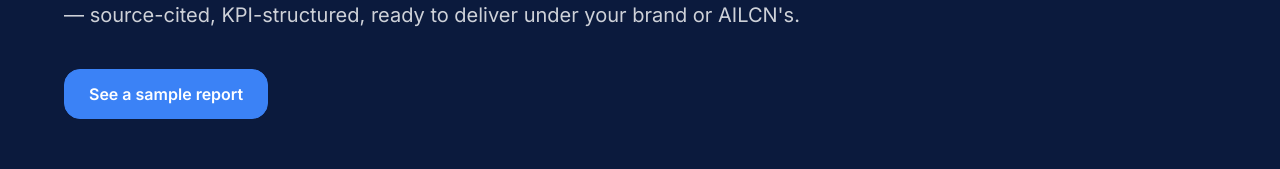
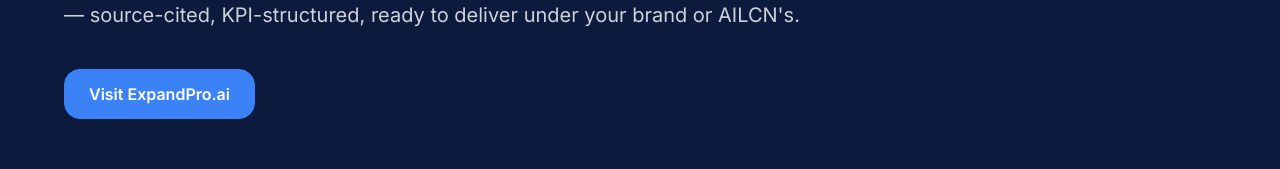
Before and after one commit to rrpadin/ailcn2, a Next.js app: page /platform in a window 1280 px wide. Shown: the part 440-609 px from the top of the page. Built offline with nearby package versions, Linux system fonts and the light colour scheme.

Commit message:
Update AILCN application and platform CTAs

```diff
--- a/src/app/platform/page.tsx
+++ b/src/app/platform/page.tsx
@@ -63,8 +63,8 @@ export default function PlatformPage() {
           </p>
         }
         primaryCta={{
-          href: LINKS.seeSampleReport,
-          label: 'See a sample report',
+          href: LINKS.expandproSite,
+          label: 'Visit ExpandPro.ai',
         }}
       />
 
@@ -135,14 +135,7 @@ export default function PlatformPage() {
           <p className="text-xl leading-8 text-white/80">
             Sample report from a real (anonymized) engagement.
           </p>
-          <div className="mt-10 flex flex-col gap-4 sm:flex-row">
-            <CTAButton
-              href={LINKS.seeSampleReport}
-              variant="primary"
-              ariaLabel="See a sample report"
-            >
-              See a sample report
-            </CTAButton>
+          <div className="mt-10">
             <CTAButton
               href={LINKS.expandproSite}
               variant="secondary"
--- a/src/lib/links.ts
+++ b/src/lib/links.ts
@@ -1,9 +1,9 @@
 // All URLs prefixed with example.com are placeholders. The site operator will replace these with real URLs before launch.
 export const LINKS = {
-  startCertification: 'https://example.com/start-certification',
-  applyFoundingCohort: 'https://example.com/apply-founding-cohort',
-  paidTrack: 'https://example.com/paid-track',
-  earnedTrack: 'https://example.com/earned-track',
+  startCertification: 'https://expandpro.ai/apply',
+  applyFoundingCohort: 'https://expandpro.ai/apply',
+  paidTrack: 'https://expandpro.ai/apply',
+  earnedTrack: 'https://expandpro.ai/apply',
   talkToFounder: 'https://example.com/talk-to-founder',
   seeSampleReport: 'https://example.com/sample-report',
   newsletter: 'https://example.com/newsletter',
```
